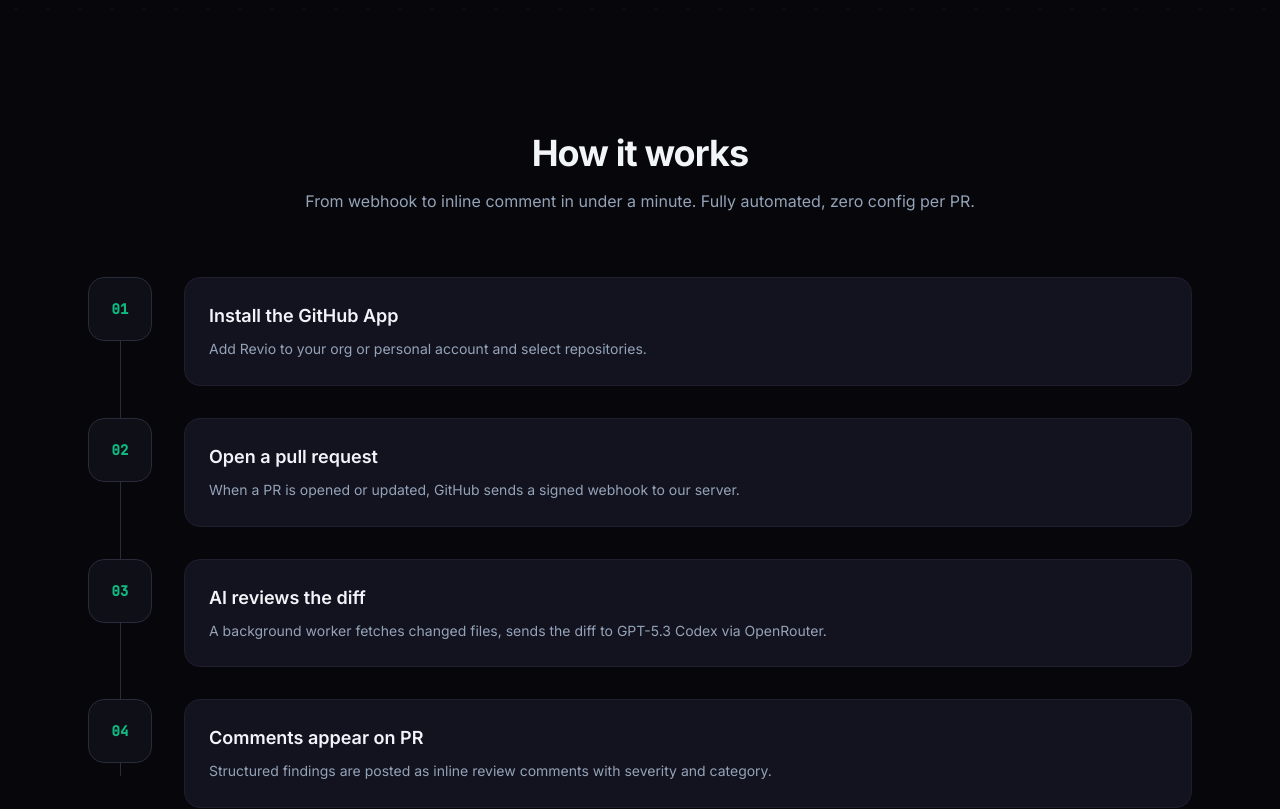
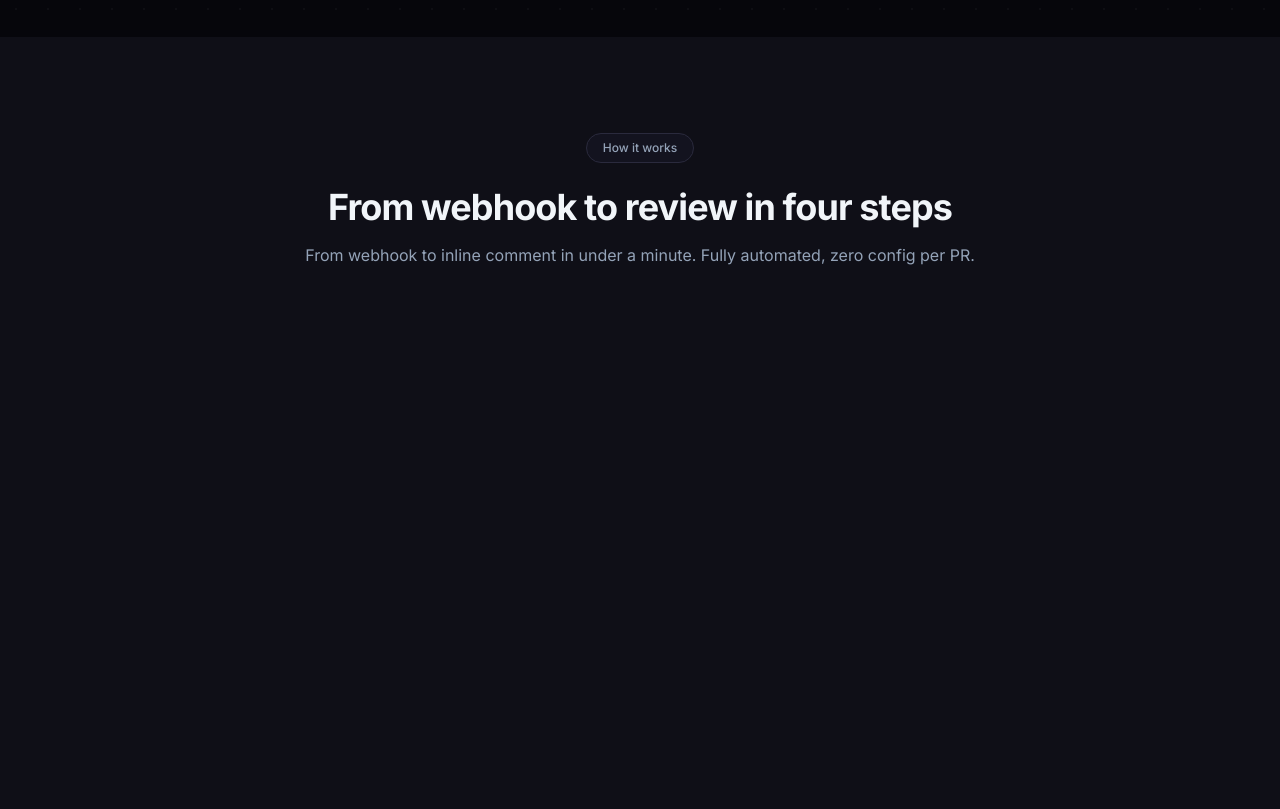
Before and after one commit to Ingole712521/AI-Code-Reviwer, a React (Vite) app in the folder apps/web/: page / in a window 1280 px wide. Shown: the part 2120-2929 px from the top of the page. Built offline with nearby package versions, Linux system fonts and the light colour scheme.

Commit message:
added the gsap for smooth scroll how its work

```diff
--- a/apps/web/package.json
+++ b/apps/web/package.json
@@ -11,6 +11,7 @@
     "typecheck": "tsc --noEmit"
   },
   "dependencies": {
+    "gsap": "^3.15.0",
     "react": "^19.1.0",
     "react-dom": "^19.1.0"
   },
--- a/apps/web/src/components/HowItWorks.tsx
+++ b/apps/web/src/components/HowItWorks.tsx
@@ -1,3 +1,9 @@
+import { useEffect, useRef } from 'react';
+import gsap from 'gsap';
+import { ScrollTrigger } from 'gsap/ScrollTrigger';
+
+gsap.registerPlugin(ScrollTrigger);
+
 const steps = [
   {
     step: '01',
@@ -24,26 +30,116 @@ const steps = [
 ];
 
 export function HowItWorks() {
+  const sectionRef = useRef<HTMLElement>(null);
+
+  useEffect(() => {
+    const section = sectionRef.current;
+    if (!section) return;
+
+    const ctx = gsap.context(() => {
+      const heading = section.querySelector('.how-it-works-heading');
+      const headingItems = heading?.children;
+
+      if (headingItems) {
+        gsap.from(headingItems, {
+          scrollTrigger: {
+            trigger: heading,
+            start: 'top 82%',
+          },
+          y: 50,
+          opacity: 0,
+          duration: 0.9,
+          stagger: 0.12,
+          ease: 'power3.out',
+        });
+      }
+
+      const timelineLine = section.querySelector('.how-it-works-line');
+      if (timelineLine) {
+        gsap.from(timelineLine, {
+          scrollTrigger: {
+            trigger: section.querySelector('.how-it-works-cards'),
+            start: 'top 75%',
+            end: 'bottom 40%',
+            scrub: 1.2,
+          },
+          scaleY: 0,
+          transformOrigin: 'top center',
+        });
+      }
+
+      const cards = gsap.utils.toArray<HTMLElement>('.how-it-works-card');
+
+      cards.forEach((card) => {
+        const badge = card.querySelector('.how-it-works-badge');
+        const content = card.querySelector('.how-it-works-content');
+
+        const cardTimeline = gsap.timeline({
+          scrollTrigger: {
+            trigger: card,
+            start: 'top 88%',
+            end: 'bottom 15%',
+            toggleActions: 'play none none reverse',
+          },
+        });
+
+        if (badge) {
+          cardTimeline.from(badge, {
+            scale: 0.5,
+            opacity: 0,
+            rotation: -8,
+            duration: 0.55,
+            ease: 'back.out(2)',
+          });
+        }
+
+        if (content) {
+          cardTimeline.from(
+            content,
+            {
+              y: 70,
+              opacity: 0,
+              duration: 0.75,
+              ease: 'power3.out',
+            },
+            '-=0.2',
+          );
+        }
+      });
+    }, section);
+
+    return () => ctx.revert();
+  }, []);
+
   return (
-    <section id="how-it-works" className="page-section py-24">
+    <section
+      id="how-it-works"
+      ref={sectionRef}
+      className="page-section overflow-hidden bg-surface-raised py-24"
+    >
       <div className="mx-auto max-w-6xl px-6">
-        <div className="mx-auto max-w-2xl text-center">
-          <h2 className="text-3xl font-bold tracking-tight sm:text-4xl">How it works</h2>
+        <div className="how-it-works-heading mx-auto max-w-2xl text-center">
+          <span className="inline-flex rounded-full border border-border-light bg-surface-card px-4 py-1.5 text-xs font-medium text-muted">
+            How it works
+          </span>
+          <h2 className="mt-6 text-3xl font-bold tracking-tight text-slate-100 sm:text-4xl">
+            From webhook to review in four steps
+          </h2>
           <p className="mt-4 text-muted">
             From webhook to inline comment in under a minute. Fully automated, zero config per PR.
           </p>
         </div>
 
-        <div className="relative mt-16">
-          <div className="absolute top-8 left-8 hidden h-[calc(100%-4rem)] w-px bg-border-light lg:block" />
+        <div className="how-it-works-cards relative mt-16">
+          <div className="how-it-works-line absolute top-8 left-8 hidden h-[calc(100%-4rem)] w-px origin-top bg-gradient-to-b from-accent/60 via-border-light to-transparent lg:block" />
 
           <div className="space-y-8">
             {steps.map((item) => (
-              <div key={item.step} className="relative flex gap-8">
-                <div className="flex h-16 w-16 shrink-0 items-center justify-center rounded-2xl border border-border-light bg-surface-raised font-mono text-sm font-bold text-accent">
+              <div key={item.step} className="how-it-works-card relative flex gap-6 sm:gap-8">
+                <div className="how-it-works-badge flex h-14 w-14 shrink-0 items-center justify-center rounded-2xl border border-accent/30 bg-accent/10 font-mono text-sm font-bold text-accent shadow-lg shadow-accent/10 sm:h-16 sm:w-16">
                   {item.step}
                 </div>
-                <div className="rounded-2xl border border-border bg-surface-card p-6 flex-1">
+                <div className="how-it-works-content flex-1 rounded-2xl border border-border bg-surface-card p-6 transition-colors hover:border-accent/25">
                   <h3 className="text-lg font-semibold text-slate-100">{item.title}</h3>
                   <p className="mt-2 text-sm leading-relaxed text-muted">{item.description}</p>
                 </div>
```
Also changed, not shown: 1 other file (tests, documents, lock files or other folders).
